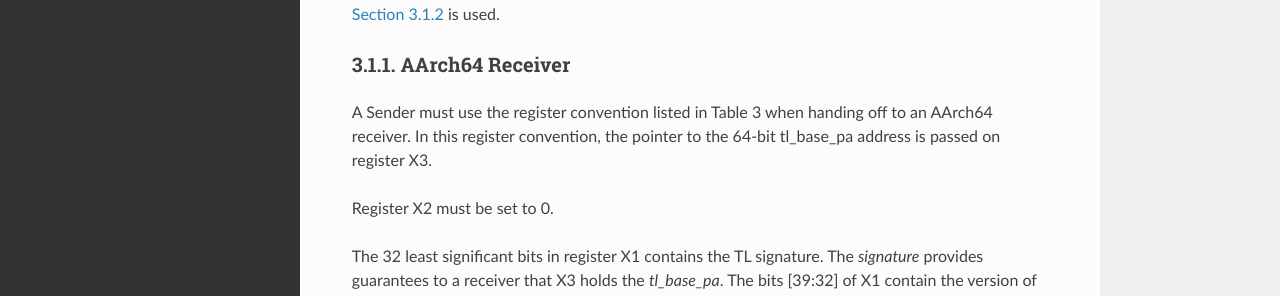
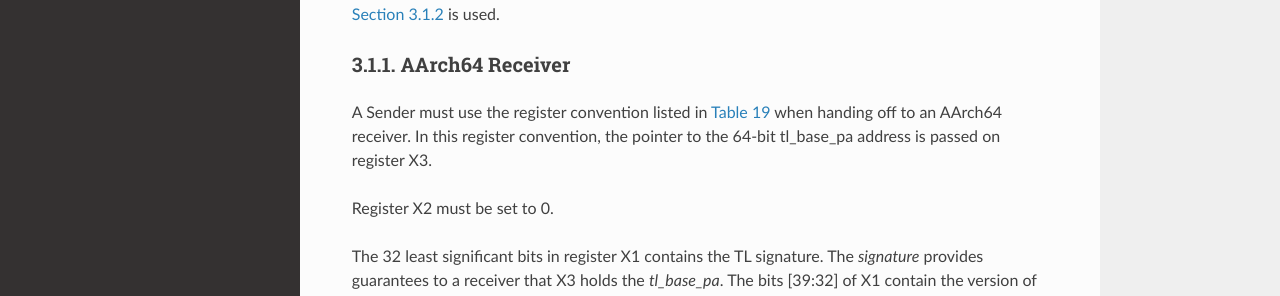
Before and after one commit to FirmwareHandoff/firmware_handoff, a Sphinx documentation site: the page built from source/register_conventions.rst, in a window 1280 px wide and 900 px high. Shown: the part 357-653 px from the top of the window. Built offline with Sphinx 7.4.7 and the Read the Docs theme 3.1.0, drawn with Linux system fonts in a browser that asks for light colours; formulas are drawn with MathJax 3.

Commit message:
﻿register_conventions: Fix table reference
Fix the reference to the AArch64 table in the first paragraph of chapter "AArch64 Receiver".

Signed-off-by: Bence Cs <bence98@sch.bme.hu>
Signed-off-by: Bence Csókás <bence98@sch.bme.hu>

```diff
--- a/source/register_conventions.rst
+++ b/source/register_conventions.rst
@@ -25,7 +25,7 @@ then the convention listed in :numref:`aarch32_receiver` is used.
 AArch64 Receiver
 ^^^^^^^^^^^^^^^^
 
-A Sender must use the register convention listed in Table 3 when handing off to an AArch64 receiver.
+A Sender must use the register convention listed in :numref:`tab_aarch64_convention` when handing off to an AArch64 receiver.
 In this register convention, the pointer to the 64-bit tl_base_pa address is passed on register X3.
 
 Register X2 must be set to 0.
```
